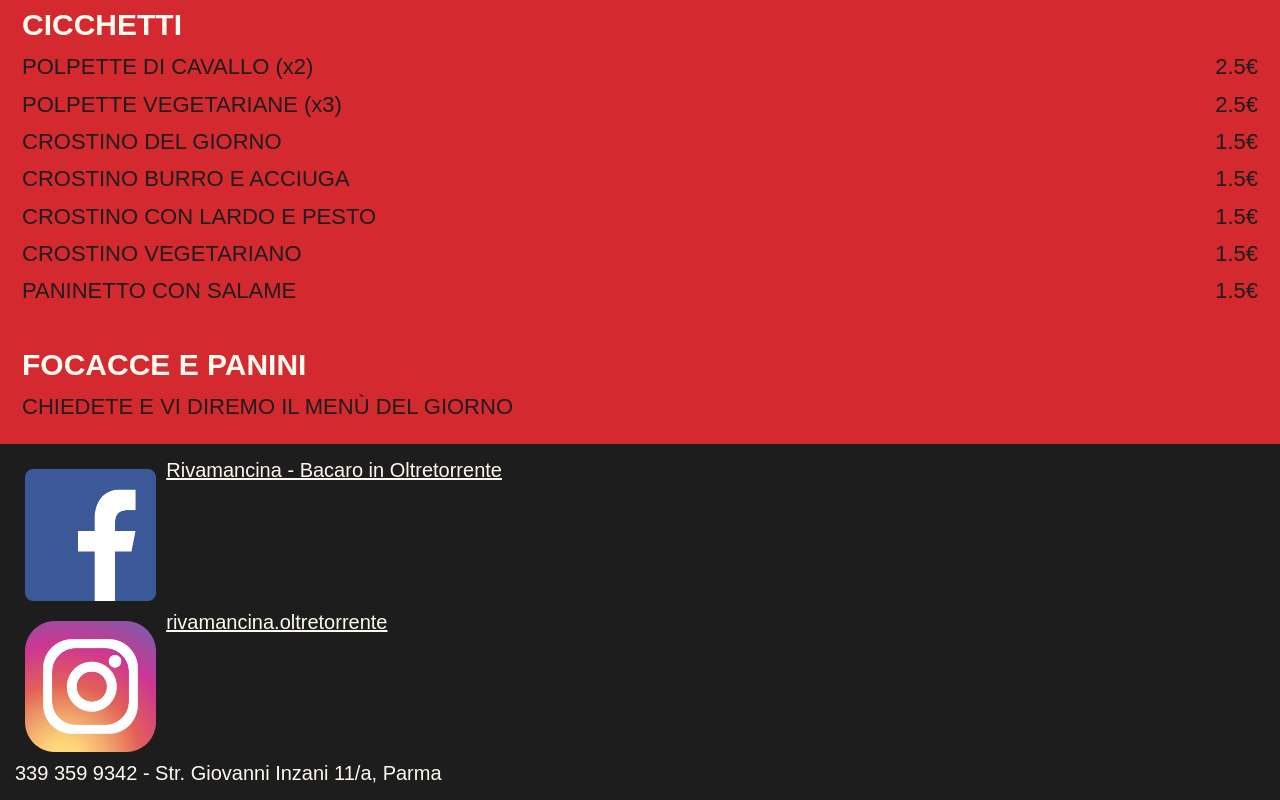
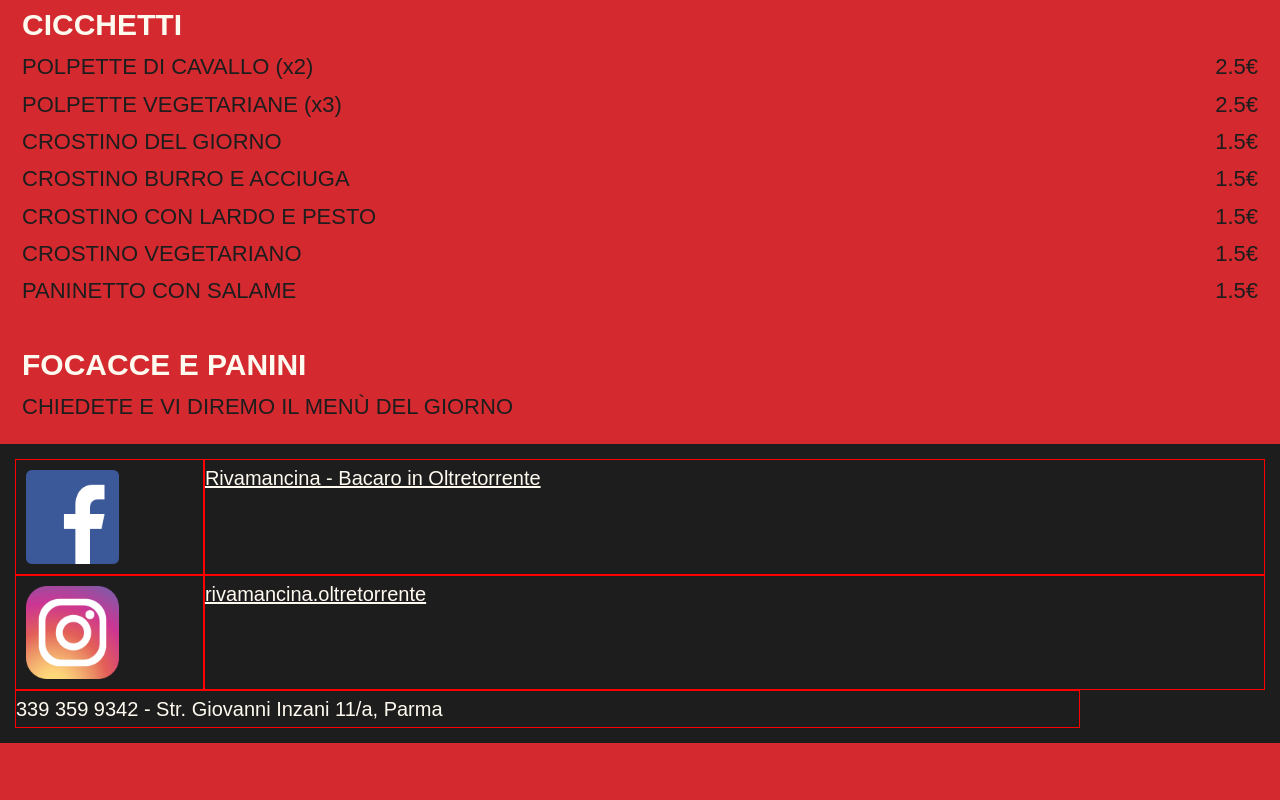
Before and after one commit to m4rio31/rivamancina-menu, a plain HTML site: page index.html in a window 1280 px wide. Shown: the part 2478-3278 px from the top of the page. After the commit the page ends 3221 px from the top, so only its background shows below. Drawn offline with nearby package versions, Linux system fonts and the light colour scheme; a web font is replaced by a local one.

Commit message:
fix footer

```diff
--- a/index.html
+++ b/index.html
@@ -69,7 +69,7 @@
     <!-- Footer -->
     <footer class="footer">
         <div class="footer_container">
-            <div id="footer_elem">
+            <div class="footer_elem">
                 <div class="footer_logo">
                     <a>
                         <img src="img/facebook_social media_social_icon.ico"
@@ -82,7 +82,7 @@
                     </a>
                 </div>
             </div>
-            <div id="footer_elem">
+            <div class="footer_elem">
                 <div class="footer_logo">
                     <a>
                         <img src="img/instagram_social media_social_icon.ico"
@@ -95,7 +95,7 @@
                     </a>
                 </div>
             </div>
-            <div id="footer_elem">
+            <div class="footer_elem">
                 <div class="footer_desc">
                     339 359 9342 - Str. Giovanni Inzani 11/a, Parma
                 </div>
--- a/styles/style_general.css
+++ b/styles/style_general.css
@@ -64,33 +64,33 @@ td {
     -webkit-flex-flow: column nowrap;
     justify-content: space-around;
     -webkit-justify-content: space-around;
-    align-items: left;
+
 
    }
 .footer_elem {
-    width:10px;
     display: flex;
     display: -webkit-flex;
     flex-flow: row nowrap;
     -webkit-flex-flow: row nowrap;
-    align-items: bottom;
 }
 .table_wrapper {
     width: 60px;
     height: 40%;
-    text-align: left;
     font-weight: normal;
 }
 .footer_logo {
+    border: 1px solid red;
     width: 15%;
 }
 .footer_desc {
+    border: 1px solid red;
     width: 85%;
     font-size: 20px;
     text-align: left;
+    line-height: 180%;
 }
 .footer_icon{
-    color: #fff; float: left; padding: 10px; width: 70%;}
+    color: #fff; float: left; padding: 10px; width: 50%;}
 
  /* unvisited link */
  a:link {
```
